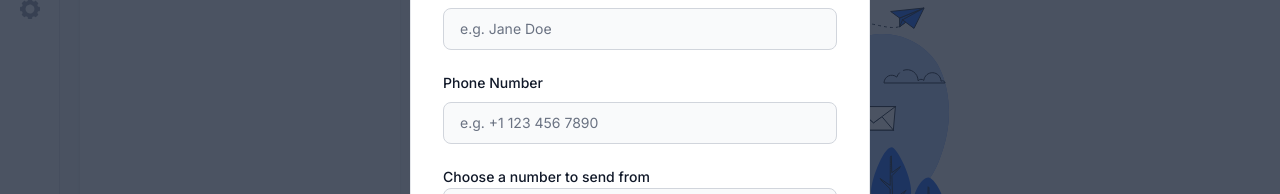
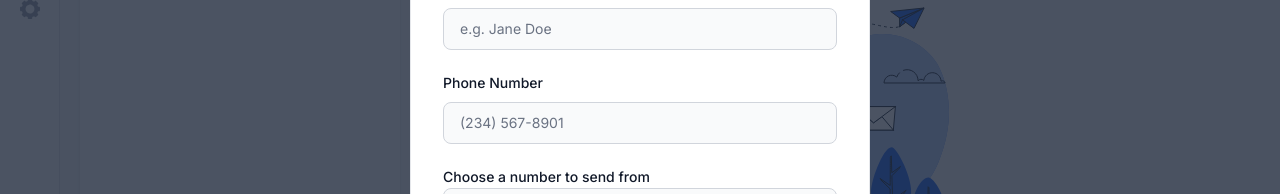
Before and after one commit to asif-zulfiqar/arnio-saas, a Next.js app: page / in a window 1280 px wide. Both pictures are taken after a click on the button "Start Your First Conversation". Shown: the part 248-442 px from the top of the page. Built offline with nearby package versions, Linux system fonts and the light colour scheme.

Commit message:
fix: us number validation added

```diff
--- a/components/conversations/AddContact.jsx
+++ b/components/conversations/AddContact.jsx
@@ -6,6 +6,7 @@ import Dropdown from "../global/small/Dropdown";
 import Input from "../global/small/Input";
 import ToggleButton from "../global/small/ToggleButton";
 import { ArrowDown } from "@/app/assets/svgs/icons";
+import PhoneNumberInput from "../global/small/PhoneNumberInput";
 
 const phoneOptions = [
   { value: "+17865617760", option: "+1 786  561 7760" },
@@ -13,17 +14,15 @@ const phoneOptions = [
 ];
 
 const AddContact = ({ onClose }) => {
+  const [phone, setPhone] = useState("");
+
   const handleSelect = (value) => {
     console.log("Selected phone number:", value);
   };
   return (
     <form className="space-y-5">
       <Input label="Name" placeholder="e.g. Jane Doe" />
-      <Input
-        label="Phone Number"
-        type="tel"
-        placeholder="e.g. +1 123 456 7890"
-      />
+      <PhoneNumberInput value={phone} onChange={setPhone} />
       <Dropdown
         label="Choose a number to send from"
         defaultText="Select a phone"
--- /dev/null
+++ b/components/global/small/PhoneNumberInput.jsx
@@ -0,0 +1,31 @@
+import PhoneInput from "react-phone-number-input/input";
+
+const PhoneNumberInput = ({ value, onChange }) => {
+  const handleChange = (val) => {
+    // Only allow US numbers (10 digits max)
+    if (!val || val.length <= 12) {
+      // +1 + 10 digits = 12 chars max
+      onChange(val || "");
+    }
+  };
+
+  return (
+    <div>
+      <label className="text-sm font-medium text-gray-900">Phone Number</label>
+      <PhoneInput
+        country="US"
+        value={value}
+        onChange={handleChange}
+        maxLength={14}
+        placeholder="(234) 567-8901"
+        className="mt-2 outline-none px-4 h-[42px] border border-gray-300 bg-gray-50 rounded-lg w-full text-sm text-gray-900 placeholder:text-gray-500 focus:border-primary focus:ring-1 focus:ring-primary"
+        style={{
+          "--PhoneInputCountryFlag-height": "1em",
+          "--PhoneInputCountrySelectArrow-color": "#6b7280",
+        }}
+      />
+    </div>
+  );
+};
+
+export default PhoneNumberInput;
--- a/package.json
+++ b/package.json
@@ -15,6 +15,7 @@
     "next": "15.4.6",
     "react": "19.1.0",
     "react-dom": "19.1.0",
+    "react-phone-number-input": "^3.4.12",
     "zustand": "^5.0.7"
   },
   "devDependencies": {
```
Also changed, not shown: app/layout.js (+2 -5 lines), 1 other file (tests, documents, lock files or other folders).
